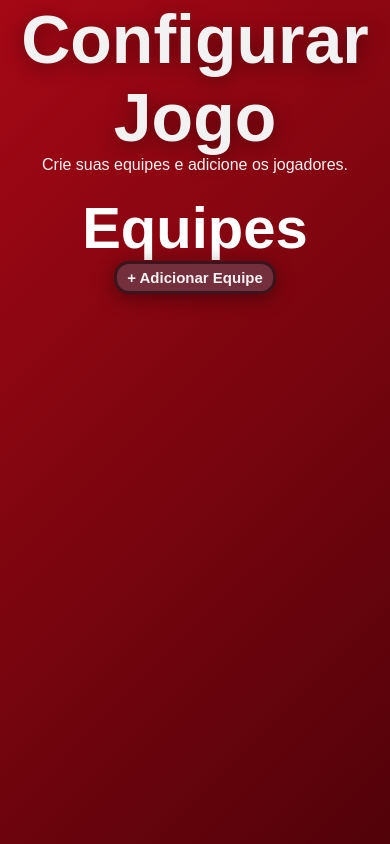
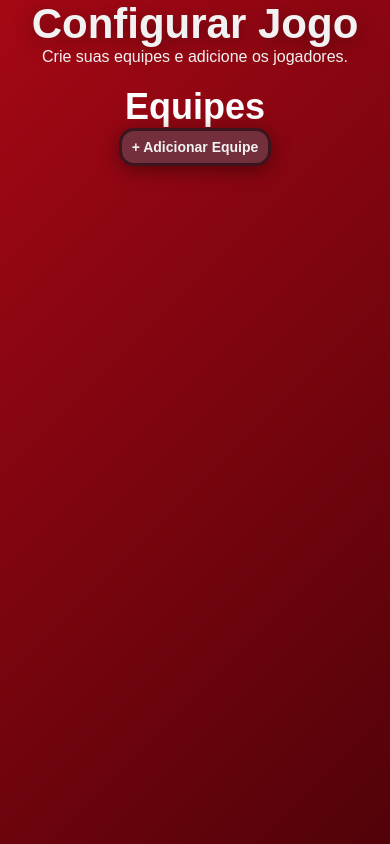
Before and after one commit to GabrielLNascimento/mimix, a React (Vite) app: page /setup in a window 390 px wide. Built offline with nearby package versions, Linux system fonts and the light colour scheme; a web font is replaced by a local one.

Commit message:
responsividade pagina setup teams

```diff
--- a/src/pages/SetupTeams/SetupTeams.css
+++ b/src/pages/SetupTeams/SetupTeams.css
@@ -65,15 +65,13 @@
     display: flex;
     align-items: center;
     gap: 5px;
+
 }
-
-
 
 .setup-cardTeam span {
     align-self: flex-start;
     font-size: 28px;
     text-decoration: underline;
-
 }
 
 .setup-btnAction {
@@ -86,7 +84,7 @@
     color: var(--text);
     font-weight: bold;
     cursor: pointer;
-    transition: .2s;
+    transition: 0.2s;
     box-shadow: var(--shadow);
     font-family: Arial, Helvetica, sans-serif;
     text-decoration: none;
@@ -116,7 +114,6 @@
     background-color: var(--primary-darker);
 }
 
-
 .input-player::placeholder {
     color: var(--text);
 }
@@ -125,3 +122,53 @@ button.btnAddPlayer {
     background-color: var(--text);
     color: var(--background);
 }
+
+@media (max-width: 600px) {
+    .setup-container {
+        width: 95%;
+    }
+
+    .setup-title {
+        font-size: 42px;
+    }
+
+    .setup-section h2 {
+        font-size: 36px;
+    }
+
+    .setup-cardTeam {
+        width: 100%;
+        box-sizing: border-box;
+        padding: 12px;
+    }
+
+    .setup-cardTeam-player {
+        width: 100%;
+        display: flex;
+        gap: 8px;
+        box-sizing: border-box;
+    }
+
+    .setup-cardTem-info {
+        flex-direction: column;
+    }
+
+    .setup-cardItem-info-acts {
+        display: flex;
+        align-self: flex-start;
+    }
+
+    .input-player {
+        min-width: 0;
+        width: 100%;
+        box-sizing: border-box;
+        font-size: 16px;
+        padding: 10px 12px;
+    }
+
+    .setup-btnAction {
+        flex-shrink: 0;
+        font-size: 14px;
+        padding: 8px 10px;
+    }
+}
```
